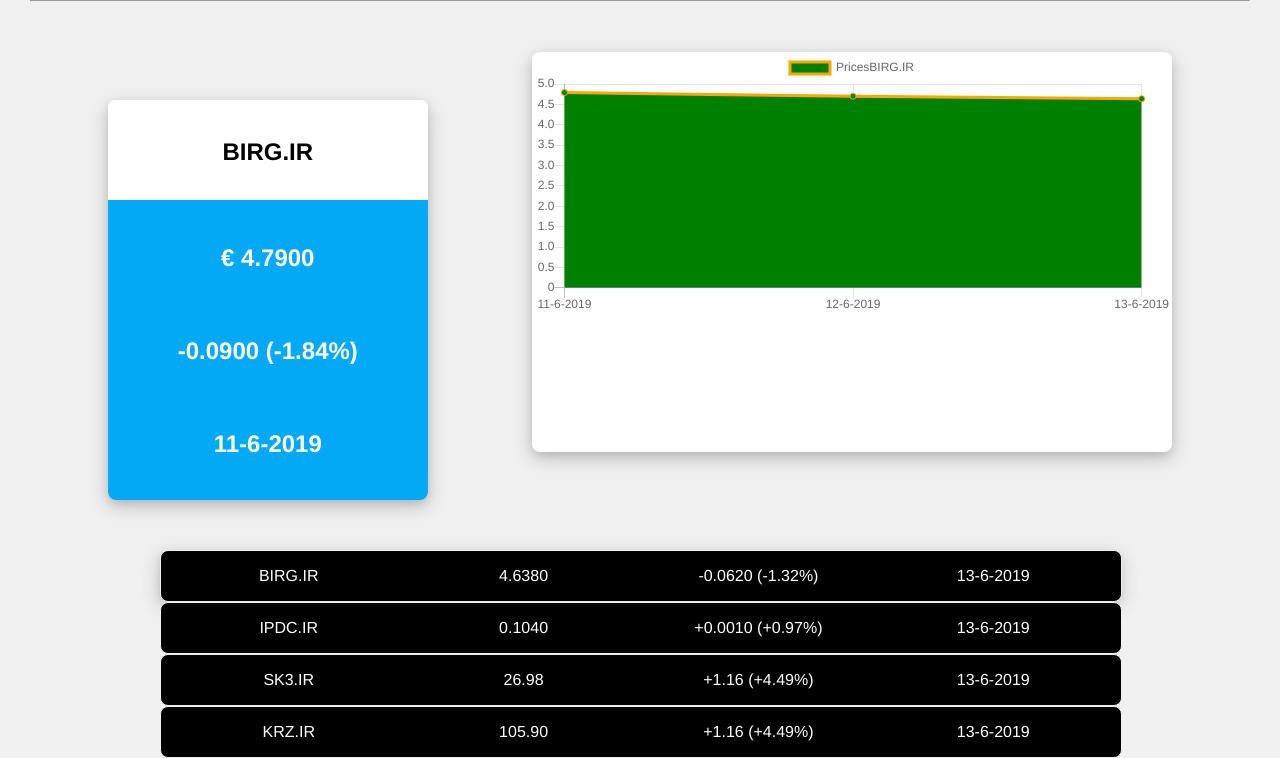
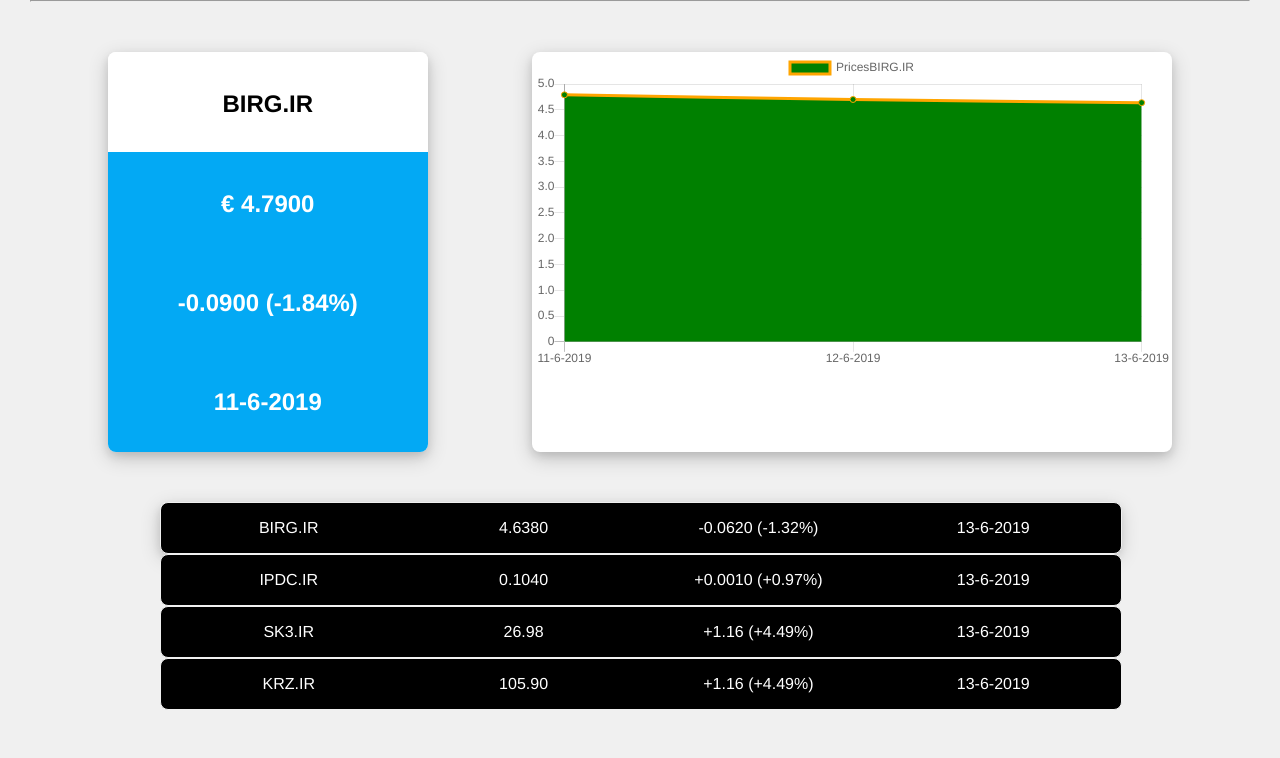
Before and after one commit to Miguelmargar/personal_practice, a Flask app: page / in a window 1280 px wide. Shown: the part 82-840 px from the top of the page. After the commit the page ends 792 px from the top, so only its background shows below. Run offline with Flask 2, Linux system fonts and the light colour scheme; some libraries are stand-ins or nearby versions.

Commit message:
debugged positioning of single ticker box in html

```diff
--- a/web scrapping/static/style.css
+++ b/web scrapping/static/style.css
@@ -38,6 +38,11 @@ main {
 
 /* main ticker box---------------------------------------------------------------------*/
 
+.both {
+	width: 100%;
+	height: 400px;
+}
+
 .share {
     background-color: white;
 	width: 25%;
@@ -55,6 +60,7 @@ main {
 	border-radius: 8px 8px 0px 0px;
 	box-sizing: border-box;
 	colour: black;
+	position: relative;
 }
 
 .share_main {
@@ -68,25 +74,26 @@ main {
 
 .share_mid {
 	width: 100%;
-	height: 25%;
-	padding-top: 18px;
-	padding-bottom: 8px
+	height: 33%;
 	box-sizing: border-box;
+	position: relative;
 }
 
 .share_bottom {
 	width: 100%;
-	height: 25%;
+	height: 33%;
 	border-radius: 0px 0px 8px 8px;
-	padding-top: 18px;
-	padding-bottom: 8px;
 	box-sizing: border-box;
+	position: relative;
 }
 
 .tick {
 	width: 100%;
 	margin: 0px;
 	padding-top: 26px;
+	position: absolute;
+	left: 0px;
+	top: 12px;
 }
 
 h2 {
@@ -96,7 +103,7 @@ h2 {
 
 /*graph box----------------------------------------------------------------------------*/
 
-.news {
+.graph {
     background-color: white;
     width: 50%;
     margin-left: 100px;
--- a/web scrapping/templates/index.html
+++ b/web scrapping/templates/index.html
@@ -19,6 +19,7 @@
     <hr>
 
     <main>
+	<div class="both">
             <div class="share">
                 <div class="share_top">
                     <h2 class="tick">{{ ticker[0] }}</h2>
@@ -37,12 +38,13 @@
                 </div>
             </div>
 
-            <div class="news">
+            <div class="graph">
                 <div class="holder">
                     <script> var chartData = {{ chart_data | safe }}; var tickerName = {{ str_ticker | safe }};</script>
-                    <canvas id="chart" height="125"></canvas>
+                    <canvas id="chart"></canvas>
                 </div>
             </div>
+	</div>
 
 	<div class="tickers">
         {% for i in all %}
```
